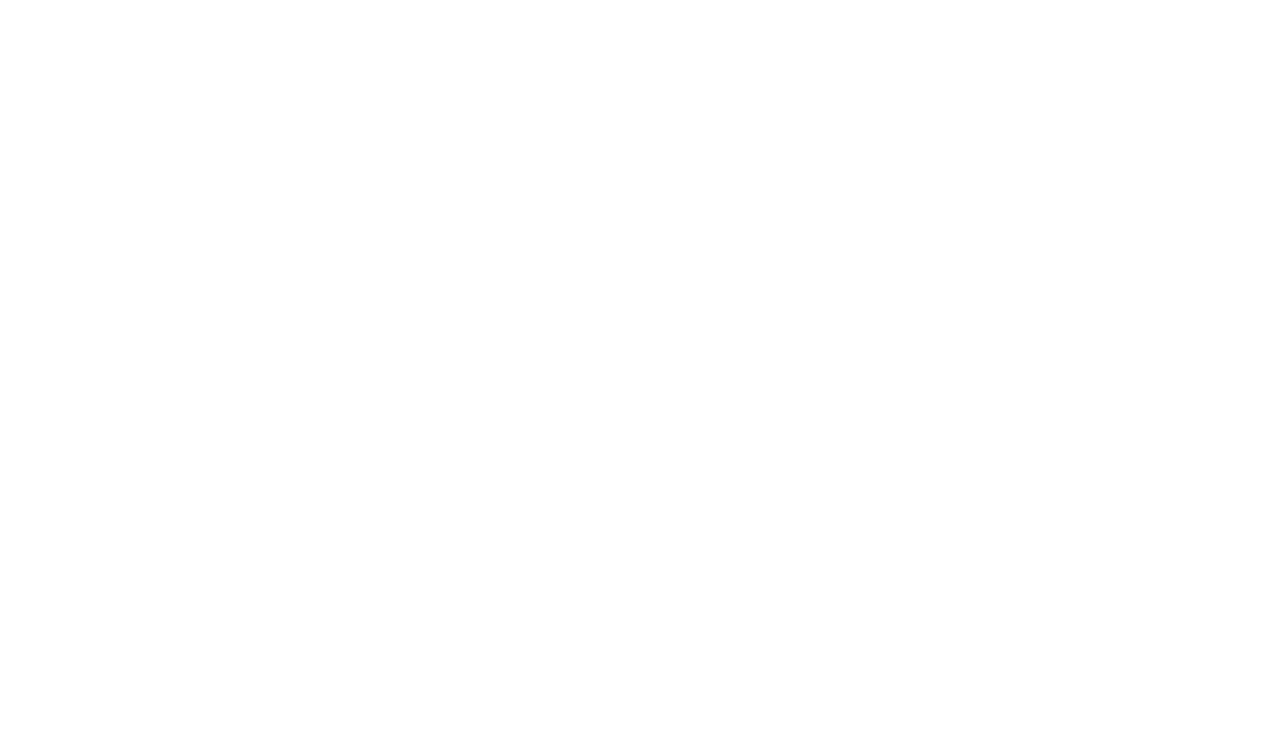
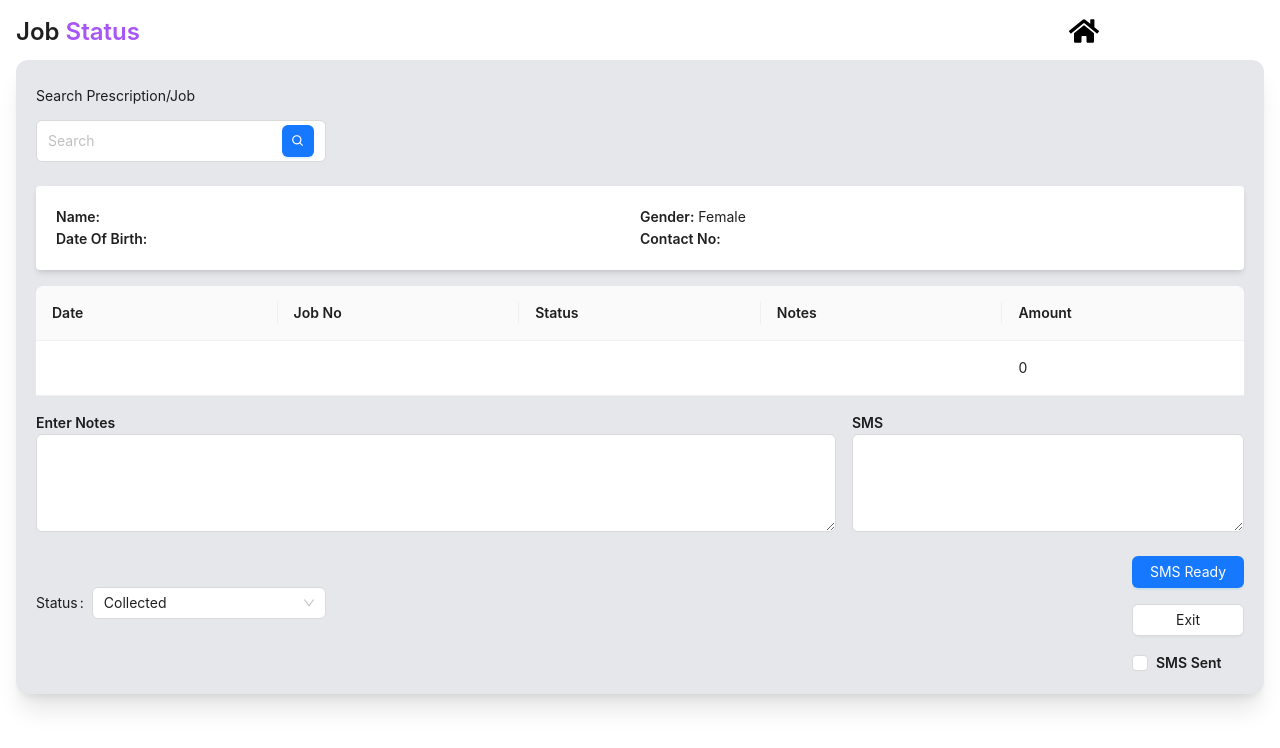
Before and after one commit to Oshanimadhushika/Spects_shop_POS, a React (Create React App) app in the folder spects_pos/: page /job-status in a window 1280 px wide. Before the commit this address had no page. Shown: the top 748 px of the page. Built offline with nearby package versions, Linux system fonts and the light colour scheme.

Commit message:
added jobstatus

```diff
--- a/spects_pos/src/App.jsx
+++ b/spects_pos/src/App.jsx
@@ -14,6 +14,7 @@
 import OtherSales from './pages/OtherSale';
 import Return from './pages/Return';
 import Visitors from './pages/Visitors';
+import JobStatus from './pages/JobStatus';
 
 function App() {
   return (
@@ -34,6 +35,8 @@
       <Route path="/other-sales" element={<OtherSales />} />
       <Route path="/return" element={<Return />} />
       <Route path="/visitors" element={<Visitors />} />
+      <Route path="/job-status" element={<JobStatus />} />
+
 
 
 
--- a/spects_pos/src/pages/JobStatus.jsx
+++ b/spects_pos/src/pages/JobStatus.jsx
@@ -0,0 +1,216 @@
+import React, { useState } from "react";
+import axios from "axios";
+import { Link } from "react-router-dom";
+import { FaHome } from "react-icons/fa";
+import {
+  Input,
+  Button,
+  Select,
+  Checkbox,
+  Table,
+  Typography,
+  Row,
+  Col,
+  Form,
+  notification,
+  Space,
+} from "antd";
+import { BiSearch } from "react-icons/bi";
+
+const { TextArea } = Input;
+const { Option } = Select;
+const { Title, Text } = Typography;
+
+function JobStatus() {
+  const [keyword, setKeyword] = useState("");
+  const [jobData, setJobData] = useState({});
+  const [customerData, setCustomerData] = useState([]);
+  const [paymentData, setPaymentData] = useState([]);
+  const [totalAmount, setTotalAmount] = useState(0);
+  const [note, setNote] = useState("");
+  const [status, setStatus] = useState("Collected");
+  const [message, setMessage] = useState("");
+  const [smsChecked, setSmsChecked] = useState(false);
+
+  const handleSearch = async () => {
+    try {
+      const jobResponse = await axios.post("/searchJob", { keyword });
+      if (jobResponse.data) {
+        setJobData(jobResponse.data);
+        const customerResponse = await axios.post(
+          "/searchCustomerByRegNumber",
+          { cusRegNumber: jobResponse.data.cusRegNumber }
+        );
+        setCustomerData(customerResponse.data);
+        const paymentResponse = await axios.post("/searchPaymentByJob", {
+          keyword,
+        });
+        setPaymentData(paymentResponse.data);
+        const total = paymentResponse.data.reduce(
+          (sum, pay) => sum + pay.amount,
+          0
+        );
+        setTotalAmount(total);
+      }
+    } catch (error) {
+      console.error("Error searching job:", error);
+    }
+  };
+
+  const handleStatusChange = async () => {
+    try {
+      const response = await axios.post("/updateJobStatus", {
+        id: jobData.id,
+        note,
+        status,
+      });
+      if (response.data.success) {
+        notification.success({ message: "Job Status Updated!" });
+      } else {
+        notification.error({ message: "Something went wrong!" });
+      }
+    } catch (error) {
+      console.error("Error updating job status:", error);
+    }
+  };
+
+  const jobColumns = [
+    { title: "Date", dataIndex: "date", key: "date" },
+    { title: "Job No", dataIndex: "id", key: "id" },
+    { title: "Status", dataIndex: "status", key: "status" },
+    { title: "Notes", dataIndex: "note", key: "note" },
+    { title: "Amount", key: "amount", render: () => totalAmount },
+  ];
+
+  return (
+    <div className="bg-white p-4 w-full max-h-full">
+      <Row gutter={[16, 16]} justify="space-between">
+        {/* Header Title */}
+        <Col span={20}>
+          <Title level={3}>
+            Job <span className="text-purple-500">Status</span>
+          </Title>
+        </Col>
+        {/* Icon */}
+        <Col span={4} className="text-center">
+          <Link to="/dashboard">
+            <FaHome className="text-3xl cursor-pointer" />
+          </Link>
+        </Col>
+      </Row>
+
+      {/* Search Job */}
+      <div className="p-5 bg-gray-200 rounded-xl shadow-xl">
+        <Row gutter={[16, 16]}>
+          <Col span={6}>
+            <Form.Item label="Search Prescription/Job" labelCol={{ span: 24 }}>
+              <Input
+                placeholder="Search"
+                value={keyword}
+                onChange={(e) => setKeyword(e.target.value)}
+                suffix={
+                  <Button
+                    type="primary"
+                    icon={<BiSearch/>}
+                    onClick={handleSearch}
+                  />
+                }
+              />
+            </Form.Item>
+          </Col>
+        </Row>
+
+        {/* Customer Info */}
+        <Row  className="p-5 bg-white rounded shadow-md">
+          <Col span={12}>
+            <Text strong>Name:</Text> <Text>{customerData.map((cust) => cust.name).join(", ")}</Text>
+          </Col>
+          <Col span={12}>
+            <Text strong>Gender:</Text> <Text>Female</Text>
+          </Col>
+          <Col span={12}>
+            <Text strong>Date Of Birth:</Text> <Text>{customerData.map((cust) => cust.dob).join(", ")}</Text>
+          </Col>
+          <Col span={12}>
+            <Text strong>Contact No:</Text> <Text>{customerData.map((cust) => cust.teleMobile).join(", ")}</Text>
+          </Col>
+        </Row>
+
+
+        {/* Job Table */}
+        <Row className="mt-4">
+          <Col span={24}>
+            <Table
+              columns={jobColumns}
+              dataSource={jobData ? [jobData] : []}
+              pagination={false}
+              rowKey="id"
+              scroll={{ y: 200 }}
+            />
+          </Col>
+        </Row>
+
+        {/* Note and SMS */}
+        <Row gutter={[16, 16]} className="mt-4">
+          <Col span={16}>
+            <Form.Item >
+                <label className="font-semibold">Enter Notes</label>
+              <TextArea
+                rows={4}
+                value={note}
+                onChange={(e) => setNote(e.target.value)}
+              />
+            </Form.Item>
+          </Col>
+          <Col span={8}>
+            <Form.Item >
+            <label className="font-semibold">SMS</label>
+
+              <TextArea
+                rows={4}
+                value={message}
+                onChange={(e) => setMessage(e.target.value)}
+              />
+            </Form.Item>
+          </Col>
+        </Row>
+
+        {/* Status and Buttons */}
+        <Row gutter={[16, 16]} justify="space-between" align="middle">
+          <Col span={6}>
+            <Form.Item label="Status">
+              <Select
+                value={status}
+                onChange={(value) => setStatus(value)}
+                style={{ width: "100%" }}
+              >
+                <Option value="Collected">Collected</Option>
+                <Option value="Fitting">FITTING</Option>
+                <Option value="Ready">READY</Option>
+              </Select>
+            </Form.Item>
+          </Col>
+          <Col span={8} className="text-end">
+            <Space direction="vertical" size="middle" style={{ width: "100%" }}>
+              <Button type="primary" onClick={handleStatusChange} className="w-28">
+                SMS Ready
+              </Button>
+              <Button type="default" onClick={() => (window.location.href = "/")} className="w-28">
+                Exit
+              </Button>
+              <Checkbox
+                checked={smsChecked}
+                onChange={() => setSmsChecked(!smsChecked)}
+                className="w-28 font-semibold"
+              >
+                SMS Sent
+              </Checkbox>
+            </Space>
+          </Col>
+        </Row>
+      </div>
+    </div>
+  );
+}
+
+export default JobStatus;
```
